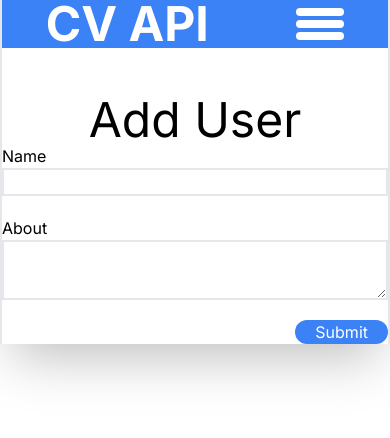
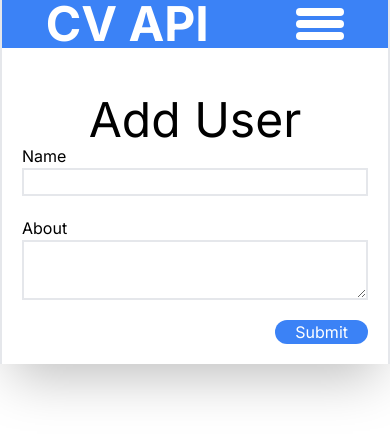
Before and after one commit to Maka5000/nextjs-cv-api, a Next.js app: page /dashboard/add-user in a window 390 px wide. Shown: the top 438 px of the page. Built offline with nearby package versions, Linux system fonts and the light colour scheme.

Commit message:
feat: add responsive to /dashboard/add-user page

```diff
--- a/src/app/dashboard/add-user/page.tsx
+++ b/src/app/dashboard/add-user/page.tsx
@@ -7,7 +7,7 @@ export const metadata : Metadata = {
 
 export default function AddUser() {
   return (
-    <div>
+    <div className="pl-5 pr-5 pb-5">
       <h2 className="text-5xl text-center">Add User</h2>
       <div>
         <form action={createUser} className="flex flex-col" id="addUserForm">
```
